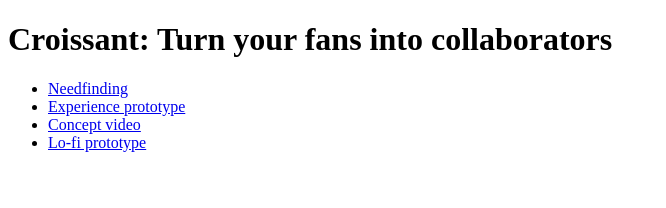
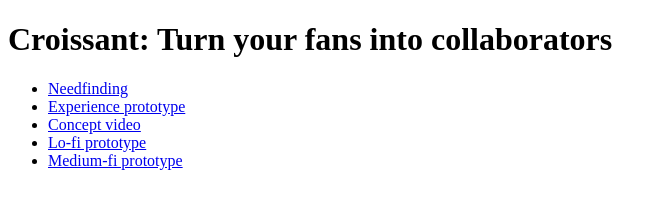
Before and after one commit to pboennig/croaissant-website, a plain HTML site: page index.html in a window 1280 px wide. Shown: the whole page, without its empty margins (0-666 px from the left). Drawn offline with Linux system fonts and the light colour scheme.

Commit message:
add Figma link

```diff
--- a/index.html
+++ b/index.html
@@ -11,6 +11,7 @@
         <li><a href="presentations/a2.pdf">Experience prototype</a></li>
         <li><a href="https://youtu.be/scvzh8cfQqg">Concept video</a></li>
         <li><a href="presentations/a5.pdf">Lo-fi prototype</a></li>
+        <li><a href="https://www.figma.com/file/yTdkvEDr0jWwm2pLVRIzjx/EDU-Croissant?node-id=182%3A0">Medium-fi prototype</a></li>
     </ul>
 </body>
 </html>
```
